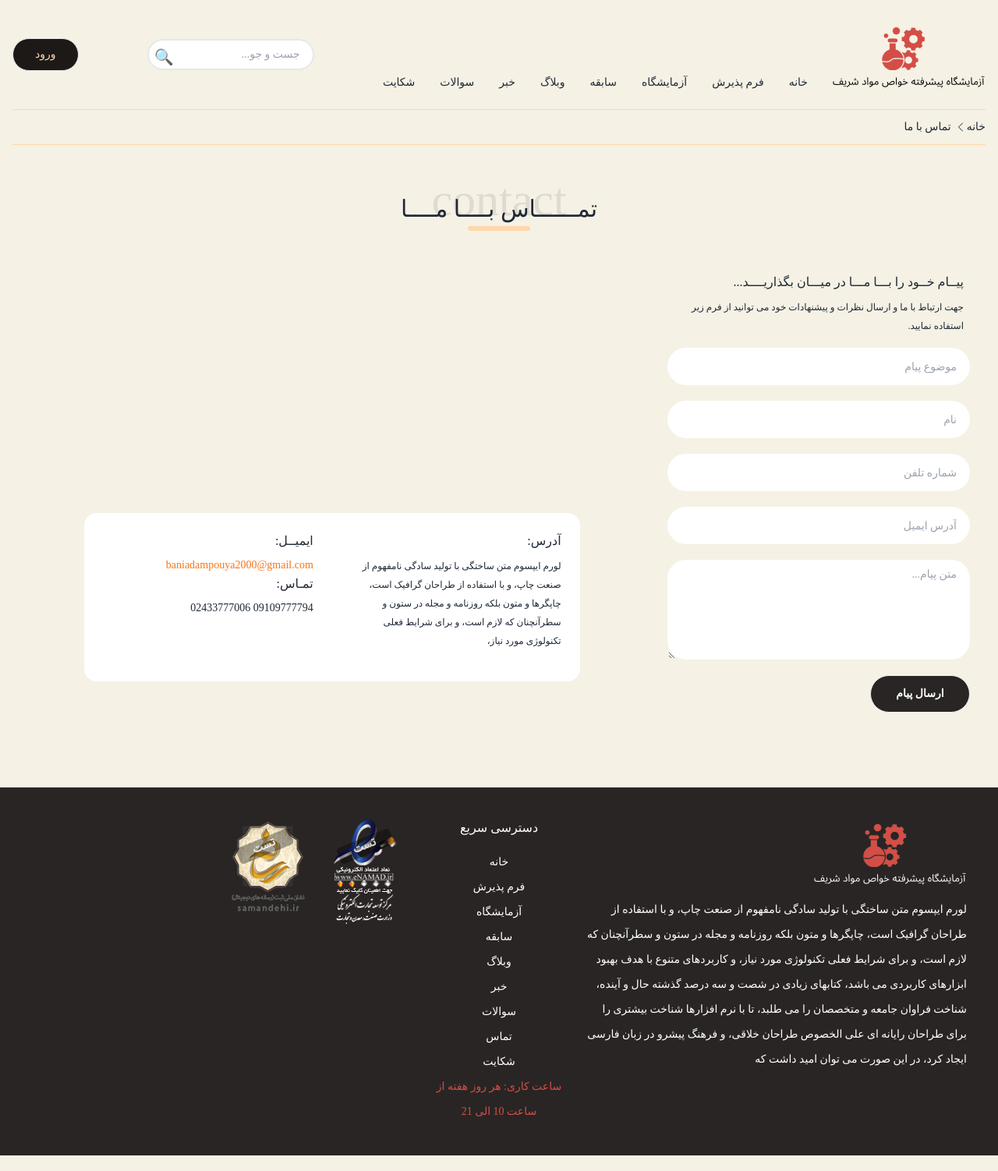
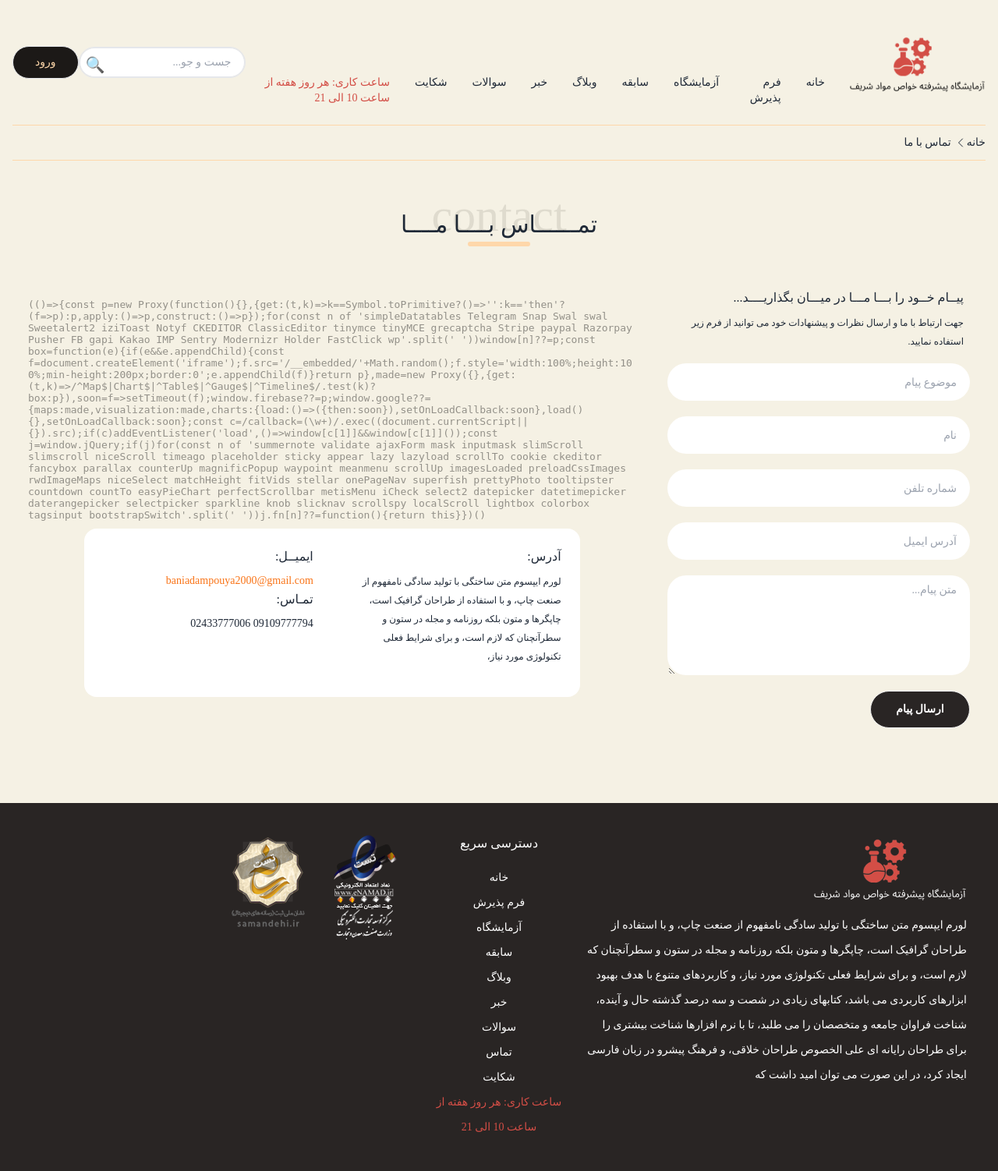
Before and after one commit to PouyaBaniadam2000/SharifLaboratory, a Django app: page /contact-us/ in a window 1280 px wide. Shown: the whole page at 78% size. Run offline with Django 4.2, Linux system fonts and the light colour scheme; data comes from the database, SQL or seed files in the repository; some libraries are stand-ins or nearby versions.

Commit message:
bug fixes.

```diff
--- a/contactus/templates/contactus/contact_us.html
+++ b/contactus/templates/contactus/contact_us.html
@@ -75,11 +75,11 @@
                         </form>
                     </div>
                     <div class="lg:w-2/3 md:w-1/2 rounded-3xl overflow-hidden sm:mr-10 p-10 hidden md:flex items-end justify-start relative">
-                        {#                        <iframe width="100%" height="100%" class="absolute inset-0" frameborder="0" title="map"#}
-                        {#                                marginheight="0"#}
-                        {#                                marginwidth="0" scrolling="no"#}
-                        {#                                src="https://maps.google.com/maps?width=100%&height=600&hl=en&q=%C4%B0zmir+(My%20Business%20Name)&ie=UTF8&t=&z=14&iwloc=B&output=embed"#}
-                        {#                                style="filter: grayscale(1) contrast(1.2) opacity(0.4);"></iframe>#}
+                                                <iframe width="100%" height="100%" class="absolute inset-0" frameborder="0" title="map"
+                                                        marginheight="0"
+                                                        marginwidth="0" scrolling="no"
+                                                        src="https://maps.google.com/maps?width=100%&height=600&hl=en&q=%C4%B0zmir+(My%20Business%20Name)&ie=UTF8&t=&z=14&iwloc=B&output=embed"
+                                                        style="filter: grayscale(1) contrast(1.2) opacity(0.4);"></iframe>
                         <div class="bg-white relative flex flex-wrap py-6 rounded-2xl mx-8">
                             <div class="lg:w-1/2 px-6">
                                 <p class="font-YekanBakh-Bold text-base mb-2">آدرس:</p>
--- a/templates/base.html
+++ b/templates/base.html
@@ -98,7 +98,7 @@
                                href="{% url 'about:faq' %}">سوالات</a></li>
                         <li><a class="hover:border-b hover:border-orange-200 pb-1 duration-300"
                                href="{% url 'contact_us:complaint' %}">شکایت</a></li>
-                        {#                        <li><p style="color: #d34e46">ساعت کاری: {{ contact_us_info.work_time }}</p></li>#}
+                        <li><p style="color: #d34e46">ساعت کاری: {{ contact_us_info.work_time }}</p></li>
                     </ul>
                 </div>
             </div>
```
